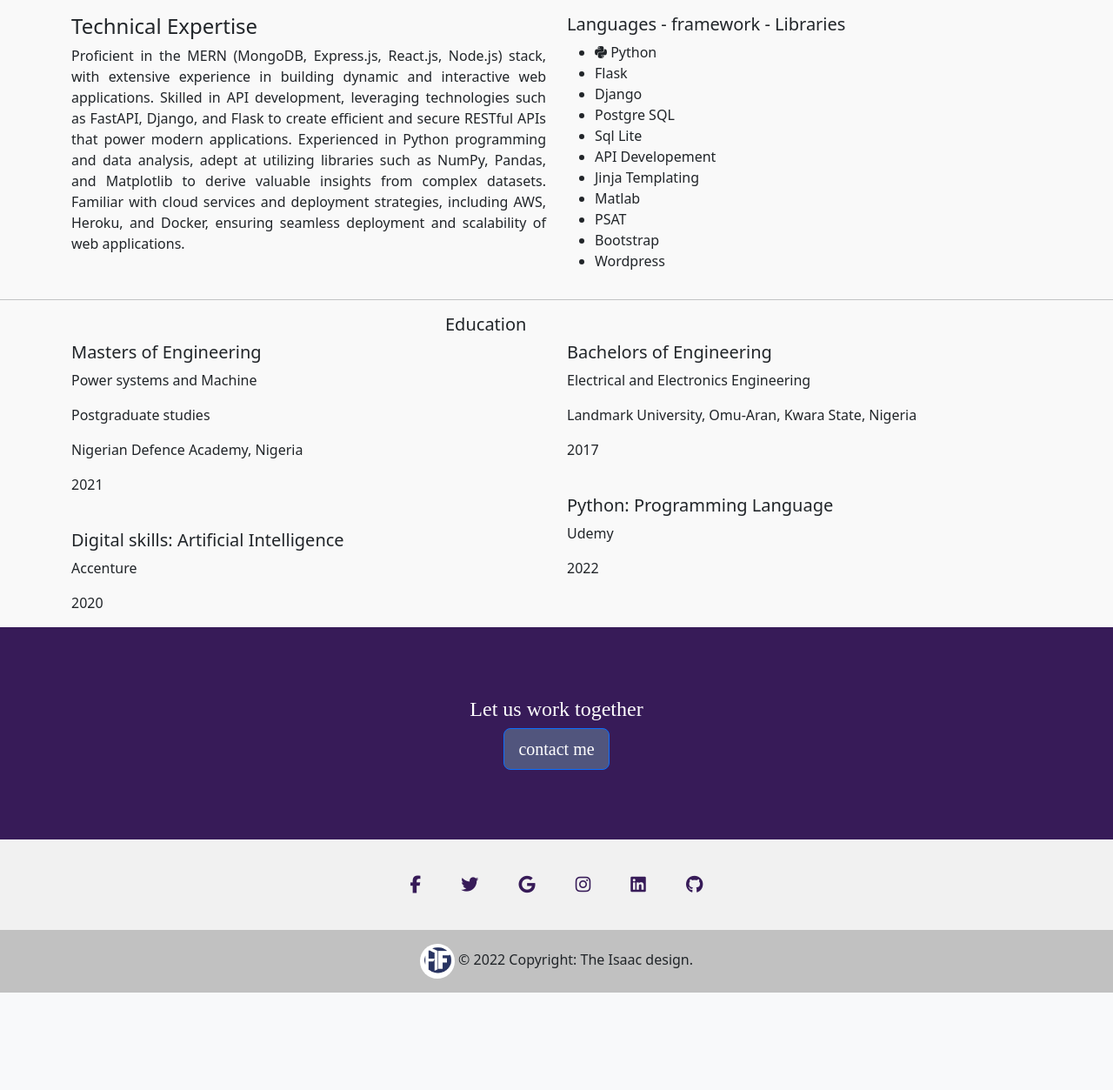
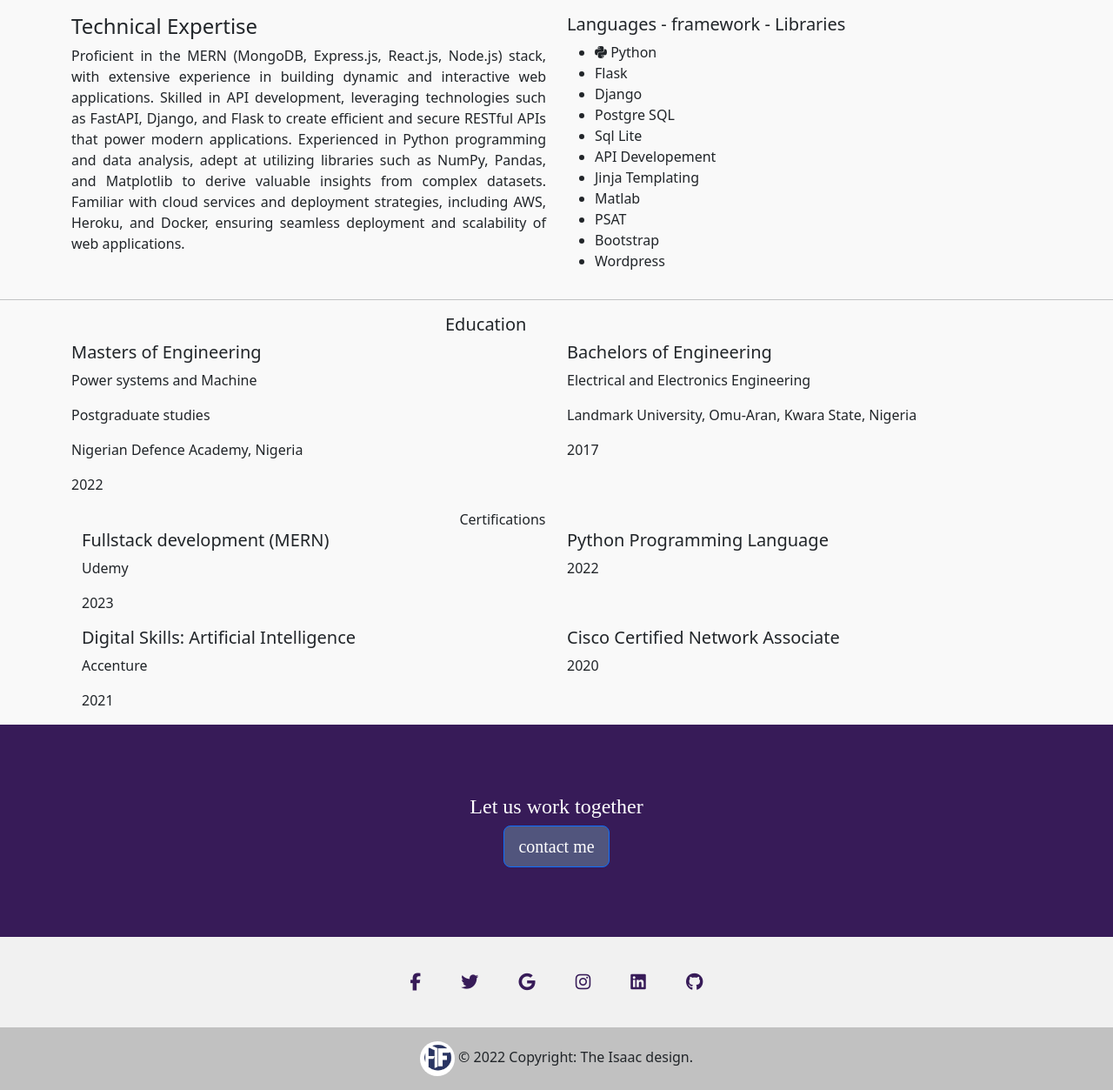
Before and after one commit to timijab/new_resume, a Flask app: page / in a window 1280 px wide. Shown: the part 753-2006 px from the top of the page at 87% size. Before the commit the page ends 1894 px from the top, so only its background shows below. Run offline with Flask 2, Linux system fonts and the light colour scheme; parts of the project's set-up code (start-up, migrations or seed data) failed here and were passed over; some libraries are stand-ins or nearby versions; some web fonts are replaced.

Commit message:
Update index.html

```diff
--- a/templates/index.html
+++ b/templates/index.html
@@ -64,22 +64,38 @@
                 <p> Power systems and Machine </p>
                 <p> Postgraduate studies </p>
                 <p> Nigerian Defence Academy, Nigeria </p>
-                <p> 2021 </p>
-                <br>
-                <h5> Digital skills: Artificial Intelligence </h5>
-                <p> Accenture </p>
-                <p> 2020 </p>
+                <p> 2022 </p>
             </div>
             <div class="col-sm-6">
                 <h5> Bachelors of Engineering </h5>
                 <p> Electrical and Electronics Engineering </p>
                 <p> Landmark University, Omu-Aran, Kwara State, Nigeria </p>
                 <p> 2017 </p>
-                <br>
-                <h5> Python: Programming Language </h5>
+            </div>
+        </div>
+        <div class="Education"> Certifications </div>
+          <div class="container">
+        <div class="row">
+            <div class="col-sm-6">
+                <h5> Fullstack development (MERN) </h5>
                 <p> Udemy </p>
+                <p> 2023 </p>
+            </div>
+            <div class="col-sm-6">
+                <h5> Python Programming Language </h5>
                 <p> 2022 </p>
             </div>
+            <div class="col-sm-6">
+                <h5> Digital Skills: Artificial Intelligence </h5>
+                <p> Accenture </p>
+                <p> 2021 </p>
+            </div>
+            <div class="col-sm-6">
+                <h5> Cisco Certified Network Associate </h5>
+                <p> 2020 </p>
+            </div>
+
+
         </div>
     </div>
 </div>
```
